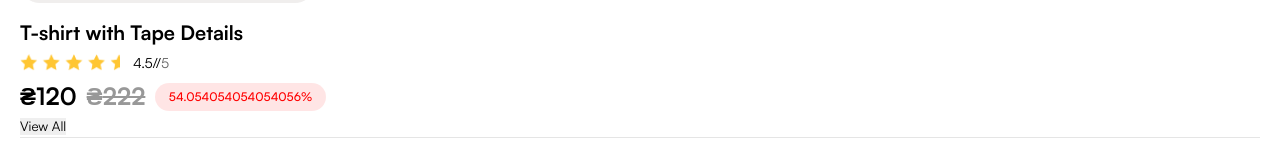
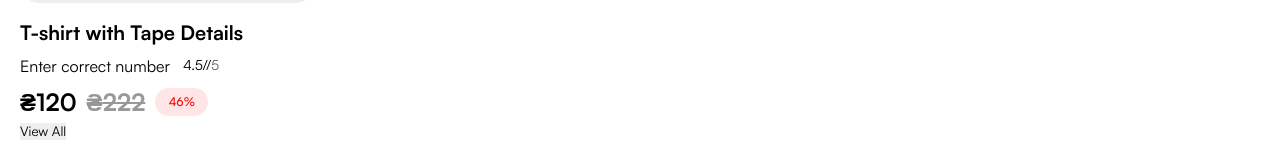
Before and after one commit to TarasChybis/e-commerce-website, a React (Create React App) app: page / in a window 1280 px wide. Shown: the part 1404-1546 px from the top of the page. Built offline with nearby package versions, Linux system fonts and the light colour scheme.

Commit message:
The formula was added to discount counting of ShowPrice

```diff
--- a/src/components/ProductCard/ProductCard.jsx
+++ b/src/components/ProductCard/ProductCard.jsx
@@ -6,19 +6,19 @@ const ProductCard = (props) => {
    let discount
 
    const RaitingStars = () => {
-      if (rungNumber === '5/') {
+      if (rungNumber === '5') {
          return <div className={styles.productCard__rungBlock__rungStars__five}></div>
       }
-      if (rungNumber === '4.5/') {
+      if (rungNumber === '4.5') {
          return <div className={styles.productCard__rungBlock__rungStars__fourPointFive}></div>
       }
-      if (rungNumber === '4/') {
+      if (rungNumber === '4') {
          return <div className={styles.productCard__rungBlock__rungStars__four}></div>
       }
-      if (rungNumber === '3.5/') {
+      if (rungNumber === '3.5') {
          return <div className={styles.productCard__rungBlock__rungStars__threePointFive}></div>
       }
-      if (rungNumber === '3/') {
+      if (rungNumber === '3') {
          return <div className={styles.productCard__rungBlock__rungStars__three}></div>
       }
       return 'Enter correct number'
@@ -33,7 +33,7 @@ const ProductCard = (props) => {
          )
       }
       if (oldPrice !== '') {
-         discount = currentPrice / oldPrice * 100
+         discount = Math.round((oldPrice - currentPrice) / oldPrice * 100)
       }
 
       return (
@@ -54,13 +54,13 @@ const ProductCard = (props) => {
             <p className={styles.productCard__titleBlock__titleText}>{title}</p>
          </div>
          <div className={styles.productCard__rungBlock}>
-            <RaitingStars></RaitingStars>
+            <RaitingStars />
             <div className={styles.productCard__rungBlock__rungNumber}>
                <p className={styles.productCard__rungBlock__rungNumber__fromUsers}>{rungNumber}/</p>
                <p className={styles.productCard__rungBlock__rungNumber__thereIsOnly}>5</p>
             </div>
          </div>
-         <ShowPrice></ShowPrice>
+         <ShowPrice />
       </li>
    )
 }
```
